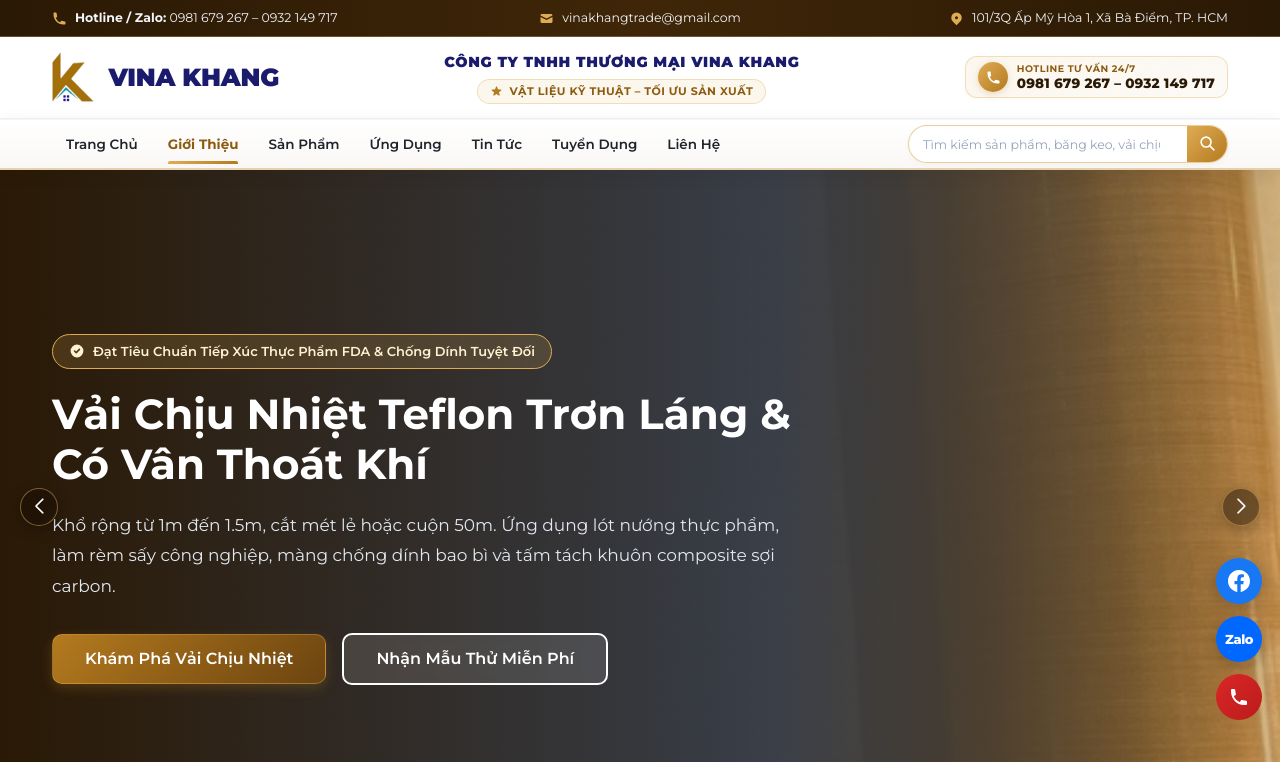
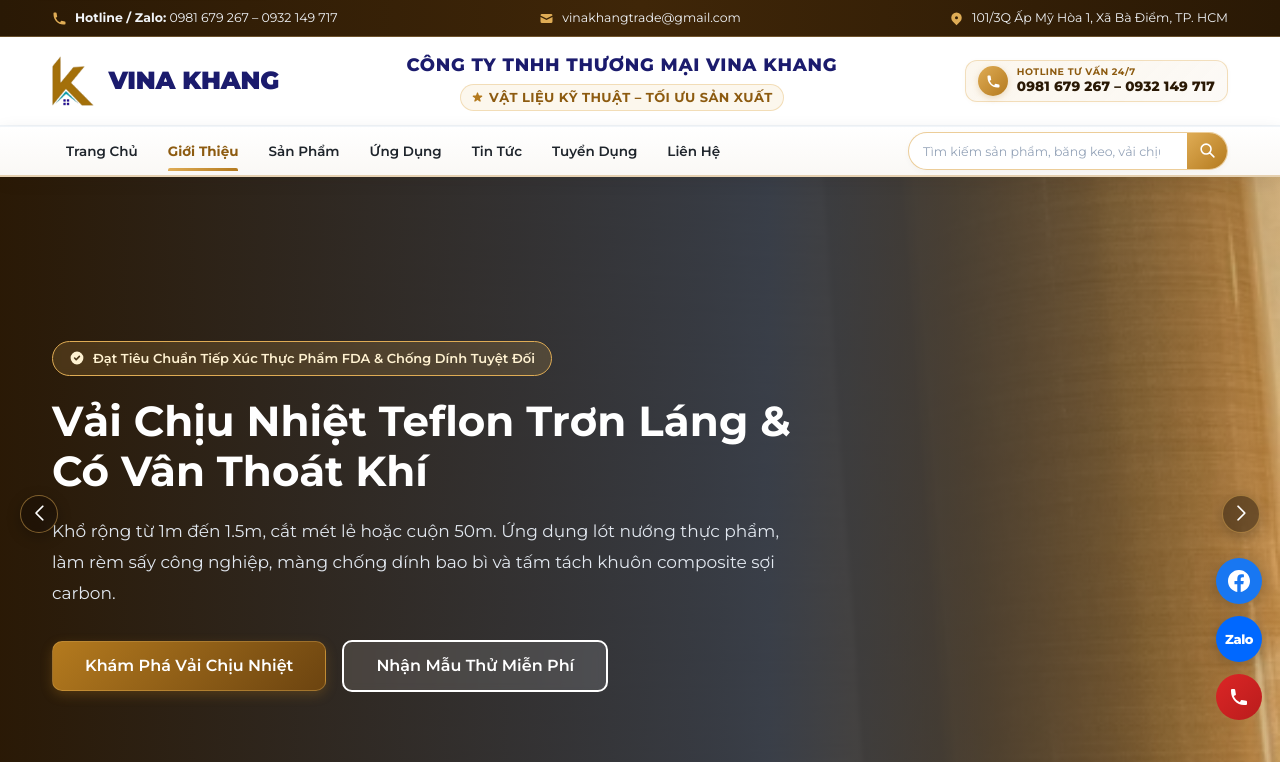
Before and after one commit to nhanbaoit/vatlieucongnghe-vinakhang, a plain HTML site: page index.html in a window 1280 px wide. Shown: the top 762 px of the page. Drawn offline with nearby package versions, Linux system fonts and the light colour scheme.

Commit message:
style: điều chỉnh cỡ chữ tên công ty và slogan ở header

```diff
--- a/css/layout.css
+++ b/css/layout.css
@@ -206,31 +206,31 @@
 
 .header-slogan-company {
   font-family: var(--font-heading);
-  font-size: 14.5px;
-  font-weight: 900;
+  font-size: 18px;
+  font-weight: 800;
   color: var(--color-logo-navy);
   text-transform: uppercase;
-  letter-spacing: 0.05em;
-  margin-bottom: 5px;
+  letter-spacing: 0.04em;
+  margin-bottom: 4px;
 }
 
 .header-slogan-badge {
   display: inline-flex;
   align-items: center;
-  gap: 6px;
+  gap: 5px;
   background: rgba(223, 172, 85, 0.1);
   border: 1px solid rgba(223, 172, 85, 0.35);
-  padding: 2.5px 12px;
-  border-radius: 16px;
+  padding: 2px 10px;
+  border-radius: 14px;
 }
 
 .header-slogan-main {
   font-family: var(--font-heading);
-  font-size: 11px;
+  font-size: 13px;
   font-weight: 700;
   color: #8D5B10;
   text-transform: uppercase;
-  letter-spacing: 0.04em;
+  letter-spacing: 0.03em;
 }
 
 /* Khối Hotline bên phải Header */
```
